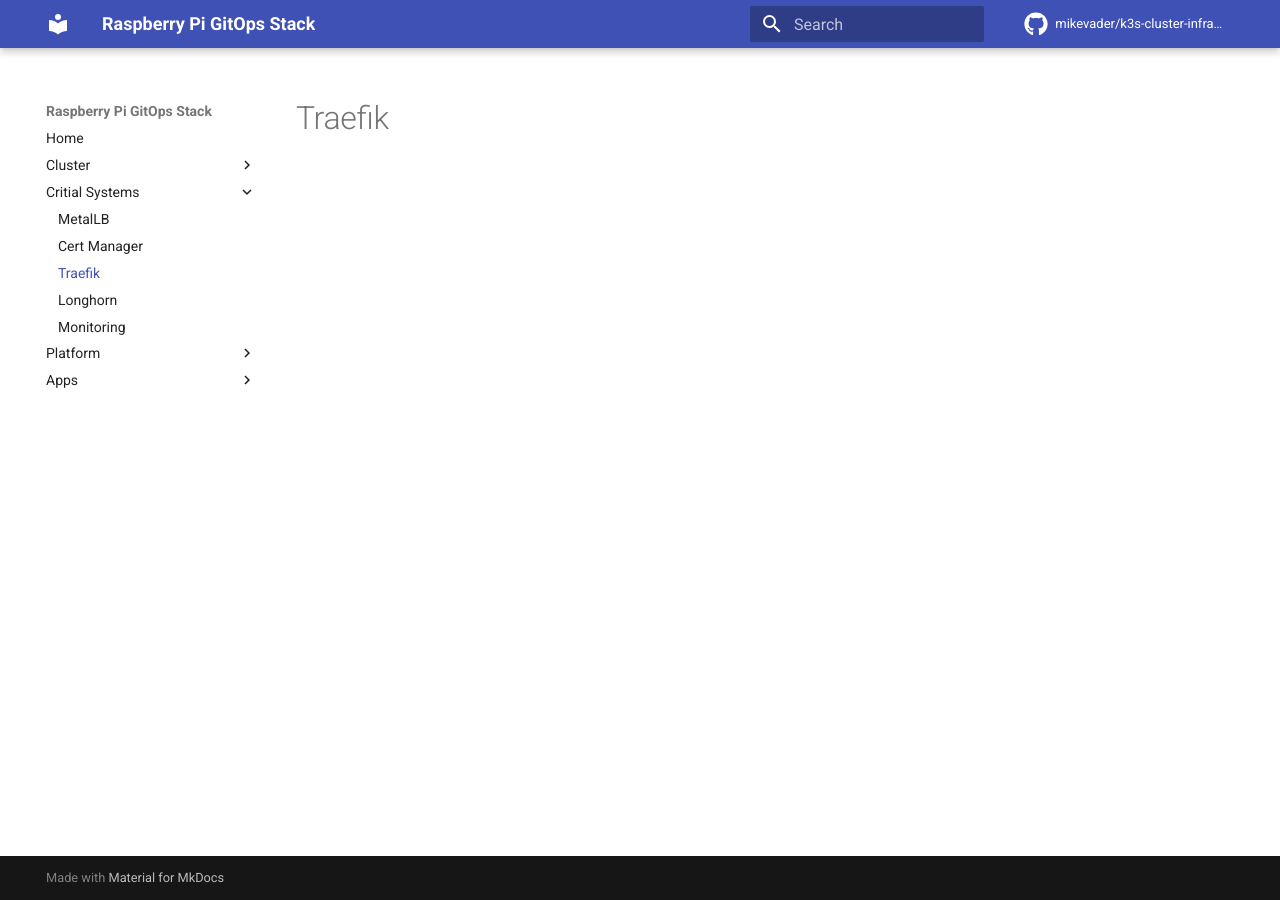
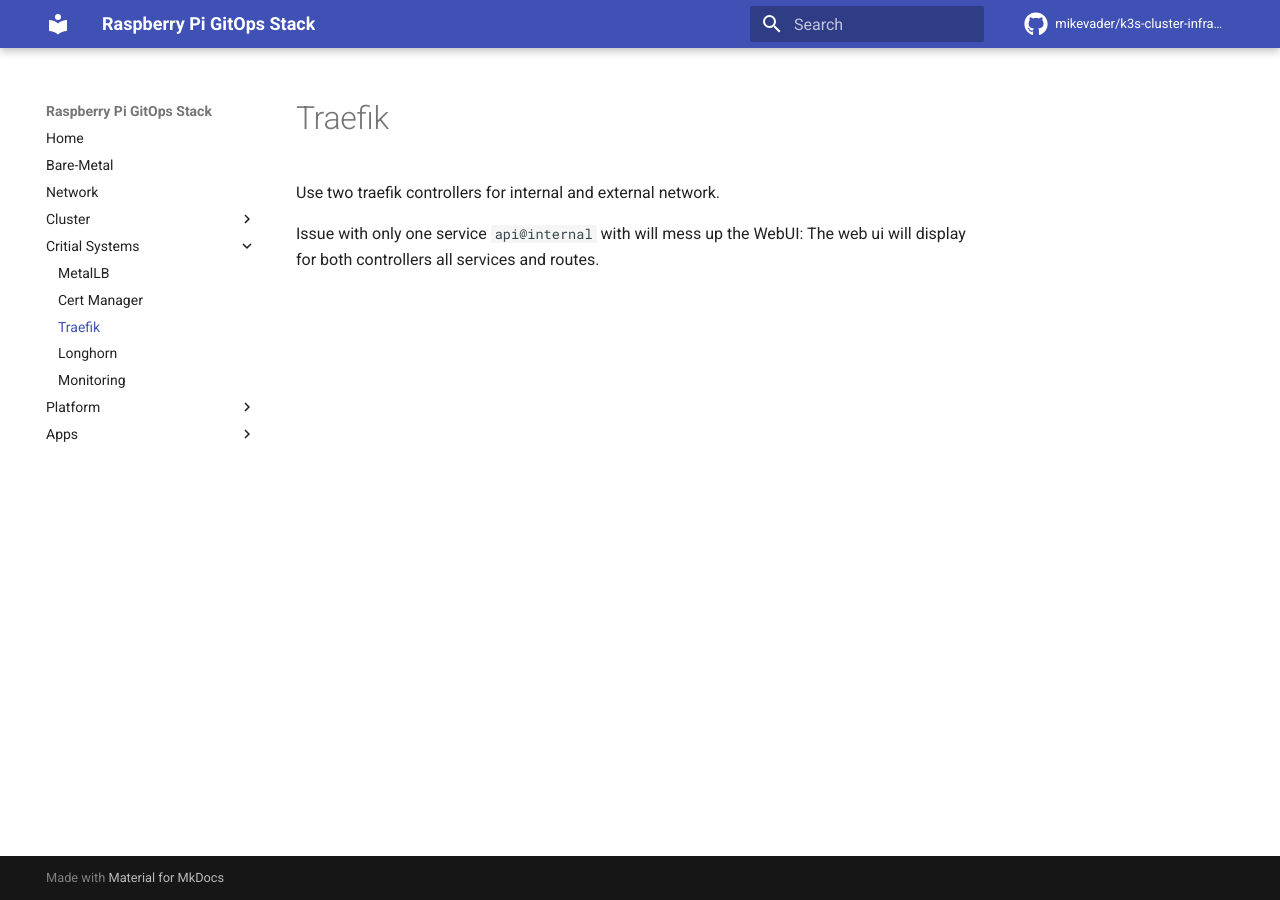
Before and after one commit to mikevader/k3s-cluster-infra-apps, an MkDocs documentation site: the page built from docs/traefik.md, in a window 1280 px wide. Built offline with MkDocs 1.6.1 and Material for MkDocs 9.7.7, drawn with Linux system fonts in a browser that asks for light colours; comment, search, counter and statistics services are not loaded.

Commit message:
Start documentation for external interface config

```diff
--- a/docs/traefik.md
+++ b/docs/traefik.md
@@ -1 +1,6 @@
 # Traefik
+
+Use two traefik controllers for internal and external network.
+
+Issue with only one service `api@internal` with will mess up the WebUI: The web ui will display for both controllers all
+services and routes.
--- a/mkdocs.yaml
+++ b/mkdocs.yaml
@@ -23,6 +23,8 @@
 
 nav:
   - Home: index.md
+  - Bare-Metal: bare-metal.md
+  - Network: network.md
   - Cluster:
     - ArgoCD: argocd.md
   - Critial Systems:
```
Also changed, not shown: docs/bare-metal.md (added, +3 -0 lines), docs/network.md (added, +17 -0 lines).
